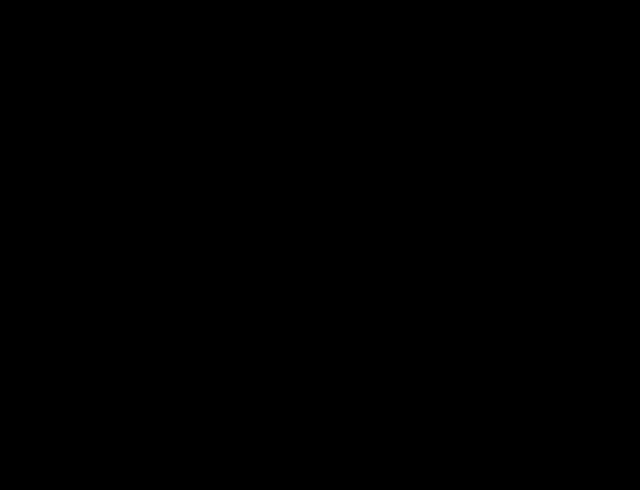
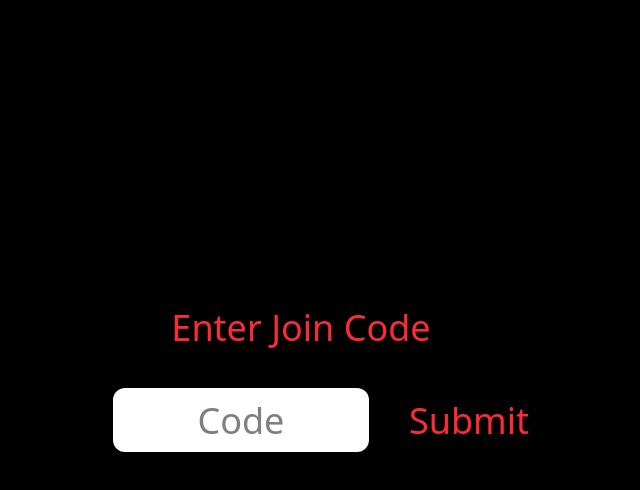
Before and after one commit to EmersonYang3/Undercooked, a Vue app in the folder app/: page /splash in a window 1280 px wide. Both pictures are taken after a click on the button "Join Game". Shown: the top 490 px of the page, without its empty margins (339-979 px from the left). Built offline with nearby package versions, Linux system fonts and the light colour scheme; a web font is replaced by a local one.

Commit message:
qwweqqweq

```diff
--- a/app/src/views/SplashView.vue
+++ b/app/src/views/SplashView.vue
@@ -1,45 +1,55 @@
 <template>
-    <div>
-        <div class="flex flex-center items-center justify-center w-screen h-screen flex-row text-center absolute" >
-                <button @click="join = true" class="w-32 h-32 bg-black text-white rounded-full ">Join Game</button>
-                <button @click="host = true" class="w-32 h-32 bg-black text-white rounded-full ">Host Game</button>
+    <!-- will add animations for buttons later -->
+    <div class="flex flex-centers justify-center text-center text-red-500">
+        <div v-show="!(join || host)" class="m-10 absolute z-10 text-6xl">Game</div>
+        <div class="flex flex-center items-center justify-center w-screen h-screen flex-row text-center absolute bg-blue-200">
+            <button @click="join = true" class="m-1 w-64 h-64 bg-black text-red-500 rounded-xl text-3xl">Join Game</button>
+            <button @click="host = true" class="m-1 w-64 h-64 bg-black text-red-500 rounded-xl text-3xl">Host Game</button>
         </div>
         <!-- make this so the buttons float from the center to the top left of the screen just in case the player wants to change their choice -->
-        <div id="join_game" class="absolute bg-black w-screen h-screen" v-show="join">
+
+        <div id="join_game" class="text-4xl absolute bg-black w-screen h-screen flex items-center justify-center flex-col" v-show="join">
+            Enter Join Code
+            <form>
+                <input type="text" v-model="client_join_code" placeholder="Code" class="text-center rounded-xl m-10 text-black z-10 bg-white w-64 h-16">
+                <button type="submit">Submit</button>
+            </form>
 
         </div>
-        <div id="host_game" class="absolute bg-red-500 w-screen h-screen flex flex-center justify-center " v-show="host">
-            <div>
 
+        <div id="host_game" class="absolute bg-red-500 w-screen h-screen flex flex-center flex-col items-center justify-center " v-show="host">
+            <div v-show="!joinCode" class="text-black" >
+                Game code : {{ joinCode }}
+                1212313131
             </div>
-            <button @click="startup" class="bg-blue-500 h-16">Host Game(No Code Input)</button>
+            <button @click="startup" class="bg-blue-500 h-12 rounded-xl w-64">Host Game(No Code Input)</button>
             <div>
 
             </div>
         </div>
     </div>
 </template>
-
 <script setup lang="ts">
-
-import { ref } from 'vue';
+import { Ref, ref } from 'vue';
 import { useRouter } from 'vue-router';
-
 const join = ref(false);
 const host = ref(false);
+const joinCode:Ref<null | number> = ref(null);
+//assume there is a method to start up a server in the backend
+function startup(): number {
+    return Math.round(Math.random() * 1000);
+    //generatea random code from the backend
+}
+const router = useRouter();
+const goToJoin = () => {
 
-//assume there is a method to start up a server in the backend
-function startup() {
+}
+function connect(e:Event) {
 
 }
 
 
 
-
-const router = useRouter();
-const goToJoin = () => {
-
-}
 </script>
 
 <style scoped>
```
